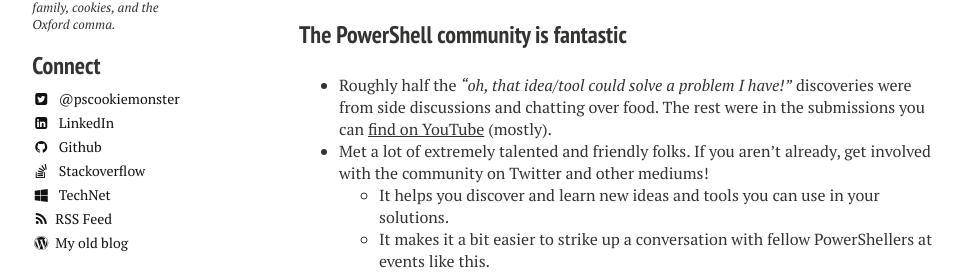
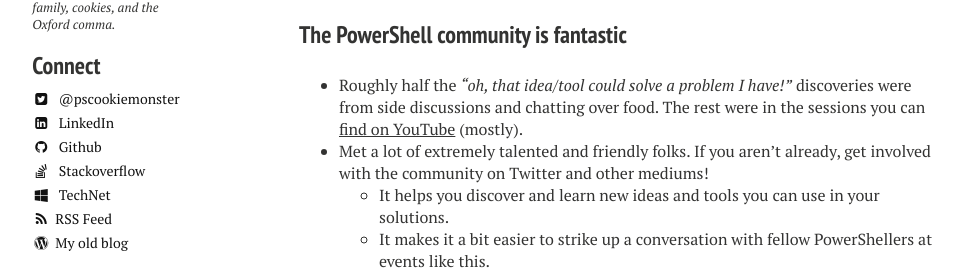
Before and after one commit to RamblingCookieMonster/RamblingCookieMonster.github.io, a Jekyll site: the page built from _posts/2015-04-23-PowerShell-Summit-Wrap.md, in a window 1280 px wide and 900 px high, scrolled down 482 px. Shown: the part 186-461 px from the top of the window, without its empty margins (21-991 px from the left). Built offline with Jekyll 4.4.1, drawn with Linux system fonts in a browser that asks for light colours; nearby versions of some CDN libraries; comment, search, counter and statistics services are not loaded.

Commit message:
sessions, wtf?

```diff
--- a/_posts/2015-04-23-PowerShell-Summit-Wrap.md
+++ b/_posts/2015-04-23-PowerShell-Summit-Wrap.md
@@ -22,7 +22,7 @@ I'll skip the first day and stick to the takeaways I'm leaving with. Hit [the fi
 
 ### The PowerShell community is fantastic
 
-* Roughly half the *"oh, that idea/tool could solve a problem I have!"* discoveries were from side discussions and chatting over food. The rest were in the submissions you can [find on YouTube](https://www.youtube.com/playlist?list=PLfeA8kIs7CochwcgX9zOWxh4IL3GoG05P) (mostly).
+* Roughly half the *"oh, that idea/tool could solve a problem I have!"* discoveries were from side discussions and chatting over food. The rest were in the sessions you can [find on YouTube](https://www.youtube.com/playlist?list=PLfeA8kIs7CochwcgX9zOWxh4IL3GoG05P) (mostly).
 * Met a lot of extremely talented and friendly folks. If you aren't already, get involved with the community on Twitter and other mediums!
   * It helps you discover and learn new ideas and tools you can use in your solutions.
   * It makes it a bit easier to strike up a conversation with fellow PowerShellers at events like this.
```
